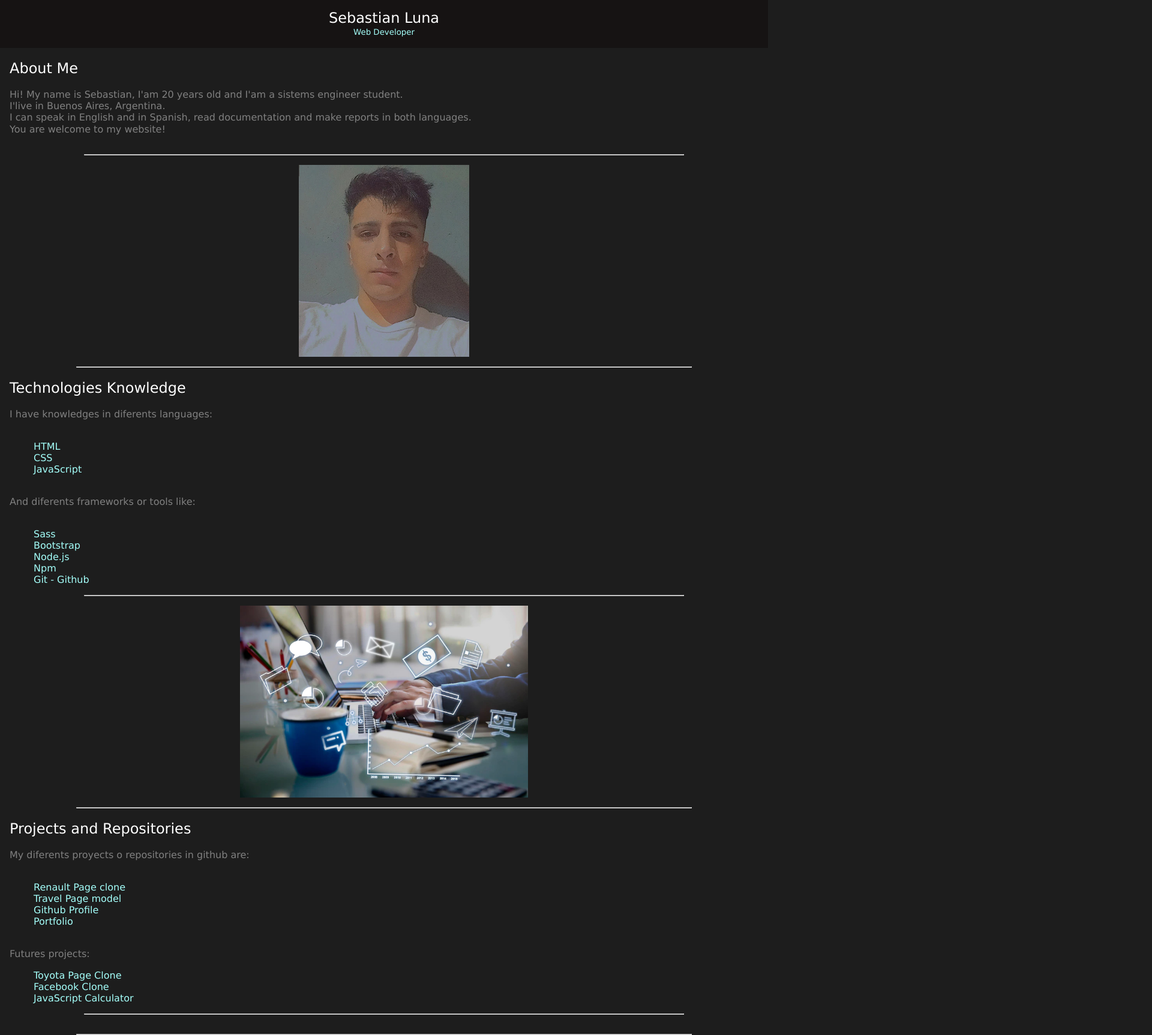
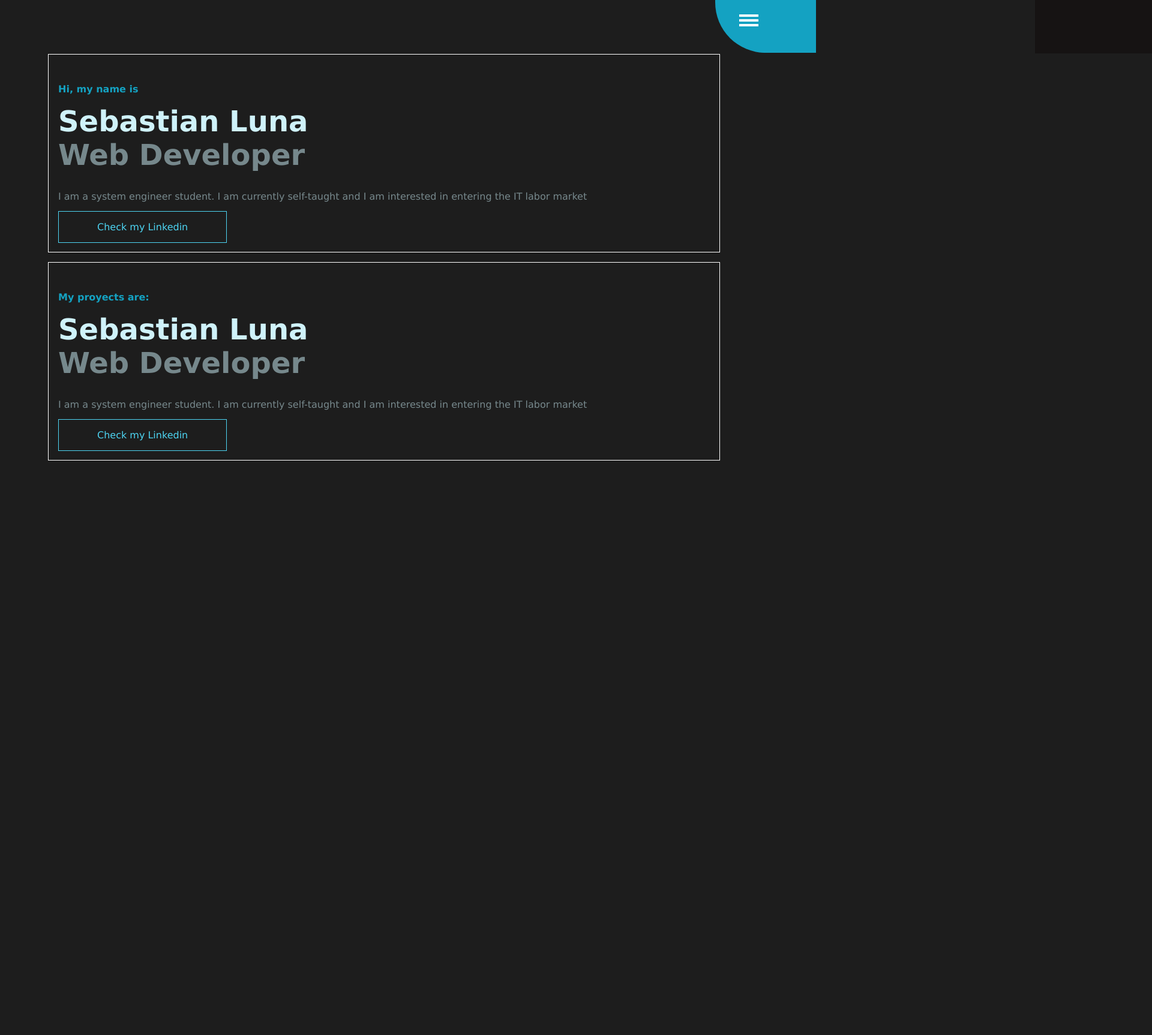
Before and after one commit to Stresadiz/portfolio, a website: page index.html in a window 1280 px wide. Shown: the top 1726 px of the page at 60% size, 1920 px wide, since content can reach past the window. After the commit the page ends 864 px from the top, so only its background shows below. Drawn offline with Linux system fonts and the light colour scheme.

Commit message:
New portfolio eschema

```diff
--- a/index.html
+++ b/index.html
@@ -4,95 +4,43 @@
     <meta charset="UTF-8">
     <meta http-equiv="X-UA-Compatible" content="IE=edge">
     <meta name="viewport" content="width=device-width, initial-scale=1.0">
-    <title>Sebastian Luna - Portafolio y Currilculum Vitae</title>
+    <title>Sebastian Luna</title>
     <link rel="stylesheet" href="css/styles.css">
-    <meta name="keywords" content="web developer, Sebastian Luna, portfolio, portafolio, HTML, CSS, Bootstrap, Node, JavaScript, Git, Github">
 </head>
 <body>
-    <header>
-        <nav>
-            <h1 class="name-title">Sebastian Luna</h1>
-            <h4 class="name-job">Web Developer</h4>
-        </nav>
-    </header>
+    <nav>
+        <div id="menu">
+            <span id="line--h1"></span>
+            <span id="line--h2"></span>
+            <span id="line--h3"></span>
+        </div>
+        <div class="social social--hide">
+            <span class="social--links"><a href="https://www.linkedin.com/in/eliassebastianluna/">Linkedin</a></span>
+            <span class="social--links"><a href="https://www.instagram.com/seba.3152/">Instagram</a></span>
+            <span class="social--links"><a href="https://github.com/Stresadiz">GitHub</a></span>
+        </div>
+    </nav>
     <main>
-        <section class="section">
-            <h2 class="section--title">
-                About Me
-            </h2>
-            <p class="section--text">
-                Hi! My name is Sebastian, I'am 20 years old and
-                I'am a sistems engineer student.
-                <br>
-                I'live in Buenos Aires, Argentina.
-                <br>
-                I can speak in English and in Spanish, read documentation
-                and make reports in both languages.
-                <br>
-                You are welcome to my website!
+        <div class="container">
+            <h4 class="container__subtitle">Hi, my name is </h4>
+            <h1 class="container__title">Sebastian Luna</h1>
+            <h1 class="container__title opacity">Web Developer</h1>
+            <p class="container__text opacity">
+                I am a system engineer student. I am currently self-taught and I am interested in entering the IT labor market
             </p>
-            <hr>
-            <img src="img/perfil.jpg" alt="" srcset="" class="section--img">
-        </section>
-        <hr>
-        <section class="section">
-            <h2 class="section--title">
-                Technologies Knowledge
-            </h2>
-            <p class="section--text">
-                I have knowledges in diferents languages:
+            <a href="https://www.linkedin.com/in/eliassebastianluna/" class="btn">Check my Linkedin</a>
+        </div>
+
+        <div class="container">
+            <h4 class="container__subtitle">My proyects are:</h4>
+            <h1 class="container__title">Sebastian Luna</h1>
+            <h1 class="container__title opacity">Web Developer</h1>
+            <p class="container__text opacity">
+                I am a system engineer student. I am currently self-taught and I am interested in entering the IT labor market
             </p>
-                <br>
-                    <ul class="section--list">
-                        <li><a href="#">HTML</a></li>
-                        <li><a href="#">CSS</a></li>
-                        <li><a href="#">JavaScript</a></li>
-                    </ul>
-                <br>
-                <p class="section--text">
-                    And diferents frameworks or tools like:
-                </p>
-                <br>
-                    <ul class="section--list">
-                        <li><a href="#">Sass</a></li>
-                        <li><a href="#">Bootstrap</a></li>
-                        <li><a href="#">Node.js</a></li>
-                        <li><a href="#">Npm</a></li>
-                        <li><a href="#">Git - Github</a></li>
-                    </ul>
-                    <hr>
-            <img src="img/corporate-management-strategy-solution-branding-concept_53876-167088.webp" alt="" srcset="" class="section--img">
-        </section>
-        <hr>
-        <section class="section">
-            <h2 class="section--title">
-                Projects and Repositories
-            </h2>
-            <p class="section--text">
-                My diferents proyects o repositories in github are:
-            </p>
-                <br>
-                <ul class="section--list">
-                    <li><a href="https://stresadiz.github.io/renault-page/">Renault Page clone</a></li>
-                    <li><a href="https://stresadiz.github.io/travel-page/">Travel Page model</a></li>
-                    <li><a href="https://github.com/Stresadiz">Github Profile</a></li>
-                    <li><a href="https://stresadiz.github.io/portfolio/">Portfolio</a></li>
-                </ul>
-                <br>
-            <p class="section--text">
-                Futures projects:
-            </p>
-            <ul class="section--list">
-                <li><a href="https://stresadiz.github.io/template/">Toyota Page Clone</a></li>
-                <li><a href="https://stresadiz.github.io/mobile-first/">Facebook Clone</a></li>
-                <li><a href="https://stresadiz.github.io/calculator/">JavaScript Calculator</a></li>
-            </ul>
-            <hr>
-           <!--
-            <img src="img/portrait-smiling-young-doctors-standing-together-portrait-medical-staff-inside-modern-hospital-smiling-camera_657921-885.webp" alt="" srcset="" class="section--img">
-           -->
-        </section>
-        <hr>
+            <a href="https://www.linkedin.com/in/eliassebastianluna/" class="btn">Check my Linkedin</a>
+        </div>
     </main>
+    <script src="script.js"></script>
 </body>
 </html>
--- a/sass/styles.scss
+++ b/sass/styles.scss
@@ -33,86 +33,140 @@ $color-five:rgb(164, 255, 250);
 body{
     background-color: $color-two;
     color: $color-one;
+    overflow-x: hidden;
 }
 
 
-/*
-    General Style
-*/
 
-header{
-    background-color: $color-three;
-    nav{
-        text-align: center;
-        padding: 1em 1em 1em 1em;
+#menu{
+    position: absolute;
+    top: -5em;
+    right: -5em;
+    z-index: 100;
+    background-color: rgb(20, 162, 194);
+    width: 10.5em;
+    height: 10.5em;
+    border-bottom-left-radius: 50%;
+}
 
-        h1{
-            font-weight: 300;
+
+#line--h1{
+    width: 2em;
+    height: 4px;
+    background-color: white;
+    position: absolute;
+    top: 7em;
+    right: 6em;
 }
-        h4{
-            font-weight: 300;
-            font-size: smaller;
-            line-height: 1.5em;
-            color: $color-five;
+#line--h2{
+    width: 2em;
+    height: 4px;
+    background-color: white;
+    position: absolute;
+    top: 6.5em;
+    right: 6em;
 }
+#line--h3{
+    width: 2em;
+    height: 4px;
+    background-color: white;
+    position: absolute;
+    top: 7.5em;
+    right: 6em;
+}
+
+.rotate{
+    transform-origin: 50% 50% ;
+    transition: 1s ;
+}
+
+.line--rotate45{
+    transform: rotate(45deg);
+    right: 6em;
+    top:7em;
+}
+
+.line--rotate-45{
+    transform: rotate(-45deg);
+    right: 6em !important;
+    top:7em !important;
+}
+
+.line--display{
+    display: none;
+}
+
+main{
+    padding: 5em 5em;
+}
+
+.container{
+    padding: 2em 1em;
+    border: 1px solid white;
+    margin: 0.6em 0 1em 0;
+
+    &__subtitle{
+        color: rgb(20, 162, 194);
+        padding: 1em 0;
+    }
+
+    &__title{
+        font-size:3em;
+        color: rgb(207, 242, 250);
+    }
+
+    &__text{
+        color: rgb(207, 242, 250);
+        padding: 2em 4em 2em 0;
+    }
+
+    &__btn{
+        padding: 1em;
     }
 }
 
-main{
-    hr{
-        width: 80%;
-        margin: auto;
-    }
+.opacity{
+    opacity: 0.5;
 }
 
-.section{
+.social{
+    background-color: rgb(22, 19, 19);
+    position: absolute;
+    top: 0;
+    right: 0em;
+    padding: 3em 5em 2.15em 12em;
+    width: 88%;
+    height: 1.7em;
+    font-size: small;
+    &--links{
         padding: 1em;
-    box-sizing: border-box;
-    overflow: hidden;
-    display: flex;
-    flex-direction: column;
-
-    &--title{
-        text-align: left;
-        font-weight: 200;
-        line-height: 1.5em;
-    }
-
-    &--text{
-        line-height: 1.2em;
-        color: $color-four;
-        padding: 1em 0 1em 0;
-    }
-
-    &--list{
-        list-style: none;
-
         a{
             text-decoration: none;
-            color: $color-five;
-
+            color: rgba(255, 255, 255, 0.517);
+            border: 1px solid rgb(22, 19, 19);
+            padding: 0.5em 2em;
             &:hover{
-                opacity: 0.5;
+                border: 1px solid rgb(53, 203, 206);
+                color: white;
                 transition: 1s;
             }
         }
     }
-
-    &--img{
-        padding: 0em 0em 0em 0em;
-        max-height: 20em;
-        max-width: 80%;
-        margin: auto;
-        box-sizing: border-box;
-        overflow: hidden;
-
-        &:hover{
-            transition: 2s;
-            transform: scale(1.1);
+    &--hide{
+        right: -140%;
     }
 }
 
-    hr{
-        margin: 1em auto;
+.btn{
+    background-color: inherit;
+    border: 1px solid rgb(77, 213, 243);
+    padding: 1em 4em 1em 4em;
+    color:rgb(77, 213, 243);
+    text-decoration: none;
+    margin: 2em 0 ;
+    &:hover{
+        color: black;
+        background-color: rgb(77, 213, 243);
+        transition: 1s;
     }
 }
--- /dev/null
+++ b/script.js
@@ -0,0 +1,25 @@
+document.getElementById("menu").addEventListener("click", function () {
+
+    let social = document.getElementsByClassName("social")[0];
+
+    let lines1 = document.getElementById("line--h1");
+
+    let lines2 = document.getElementById("line--h2");
+
+    let lines3 = document.getElementById("line--h3");
+
+    social.classList.toggle("social--hide");
+    social.style.transition = "1s";
+
+    lines1.classList.toggle("rotate");
+    lines1.classList.toggle("line--rotate45");
+    lines1.style.transition = "0.5s";
+
+    lines2.classList.toggle("rotate");
+    lines2.classList.toggle("line--rotate-45");
+    lines2.style.transition = "0.5s";
+
+    lines3.classList.toggle("line--display");
+    lines3.style.transition = "0.5s";
+
+})
```
Also changed, not shown: css/styles.css, 1 other file. Lines whose indentation alone changed are shown as unchanged.
